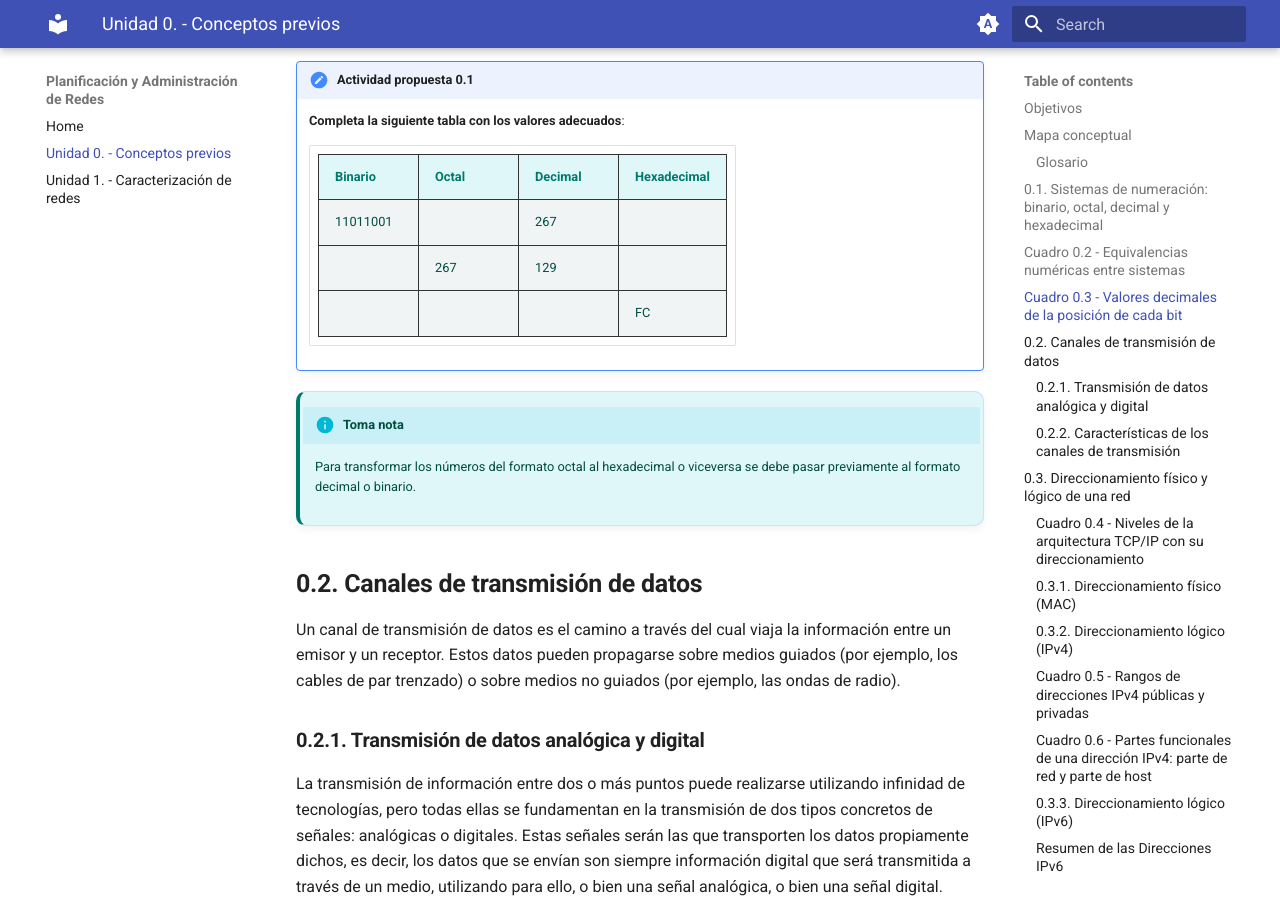
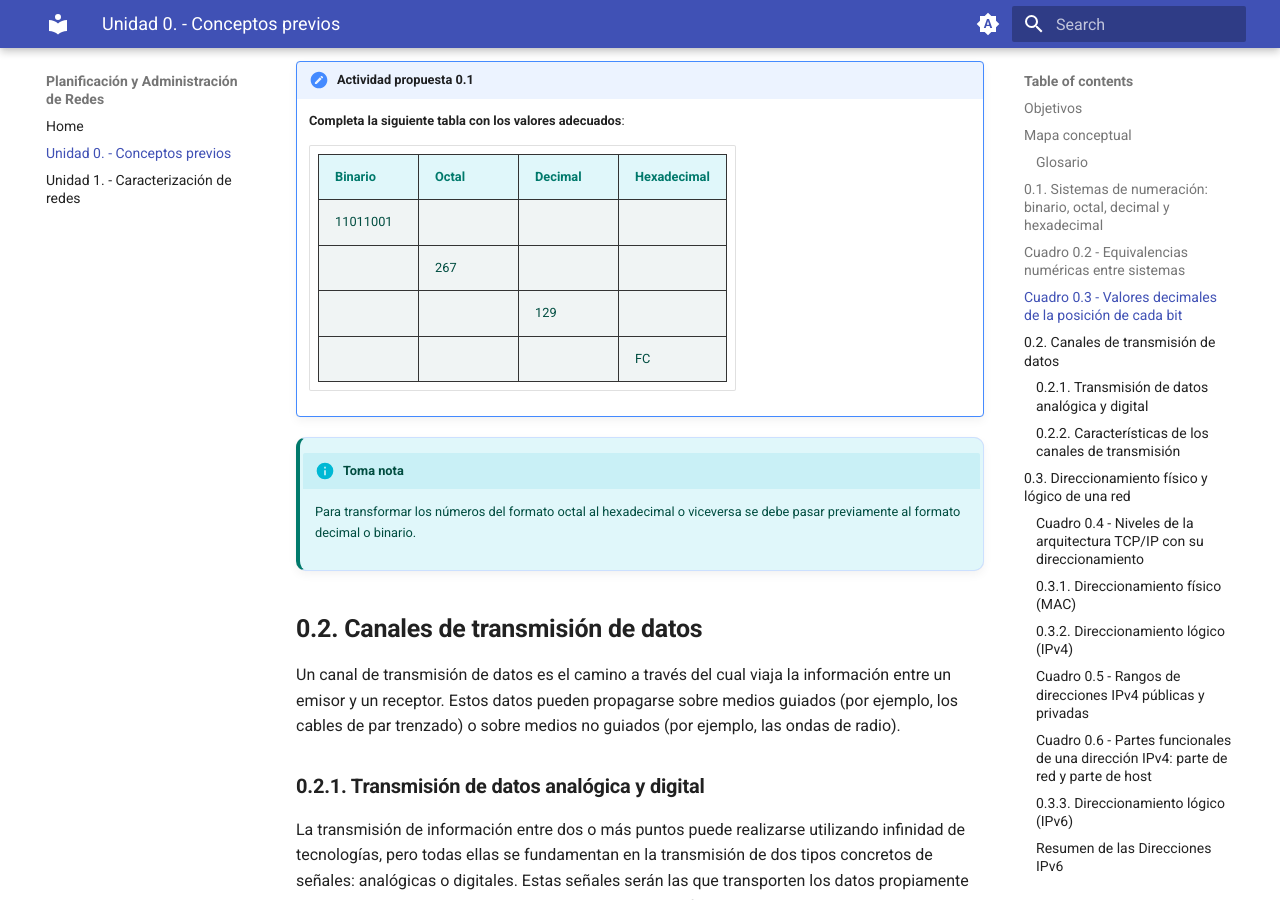
Before and after one commit to kdeveloper7/par, an MkDocs documentation site: the page built from docs/unidad0/unidad0.md, in a window 1280 px wide and 900 px high, scrolled down 4637 px. Built offline with MkDocs 1.6.1 and Material for MkDocs 9.7.7, drawn with Linux system fonts in a browser that asks for light colours.

Commit message:
Finalización UT0

```diff
--- a/docs/unidad0/unidad0.md
+++ b/docs/unidad0/unidad0.md
@@ -113,9 +113,10 @@ El número 512₈ (en base 8) equivale al número 14A₁₆ (en base hexadecimal
 
     | **Binario**    | **Octal** | **Decimal** | **Hexadecimal** |
     |----------------|-----------|-------------|-----------------|
-    | 11011001       |           | 267         |                 |
-    |                | 267       | 129         |                 |
-    |                |           |             | FC              |
+    | 11011001       |           |             |                 |
+    |                | 267       |          |                 |
+    |                |           |    129         |              |
+    |                |           |                 | FC              |
 
 !!! info "Toma nota"
     Para transformar los números del formato octal al hexadecimal o viceversa se debe pasar previamente al formato decimal o binario.
```
Also changed, not shown: site/unidad0/unidad0/index.html.
